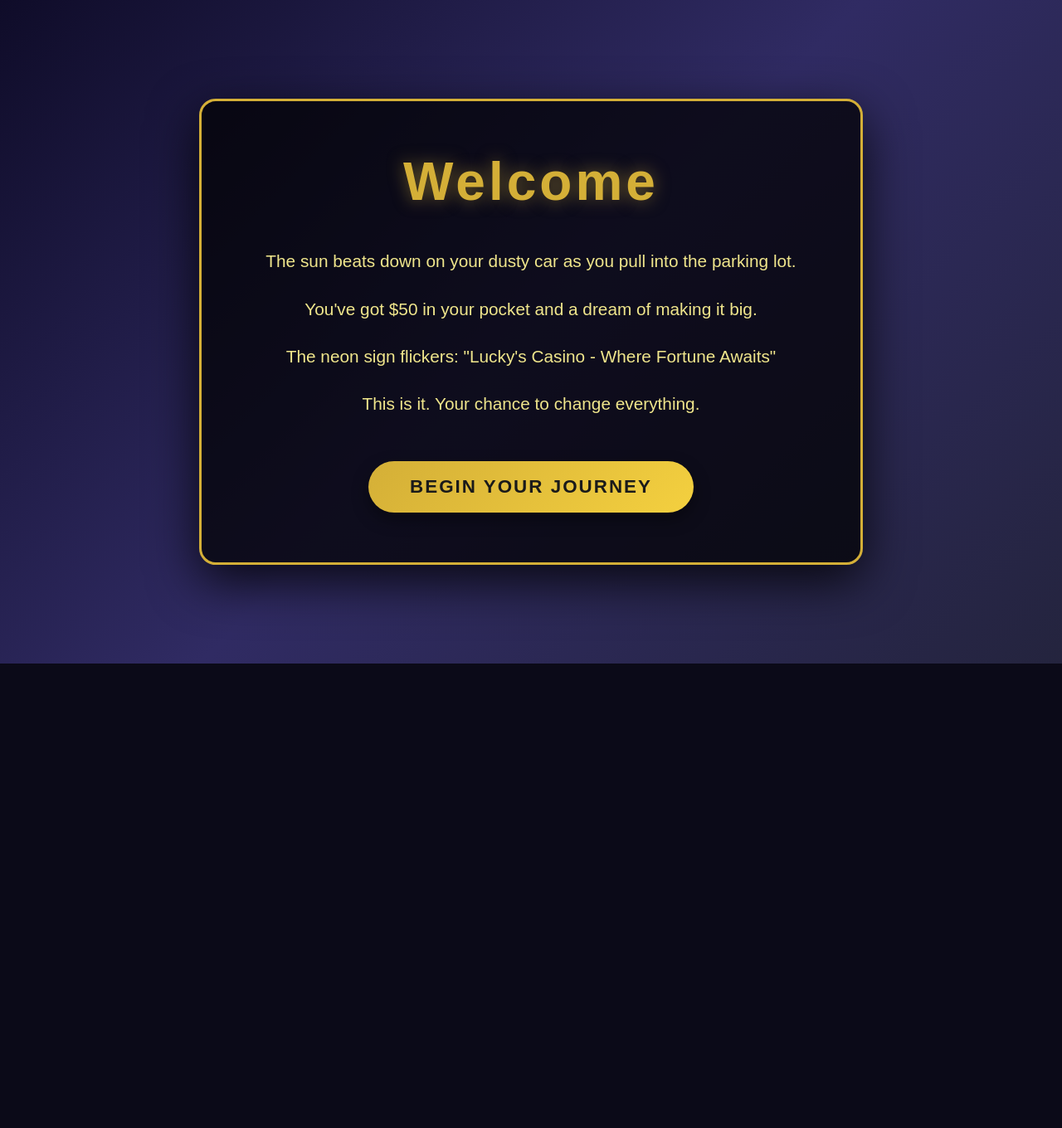
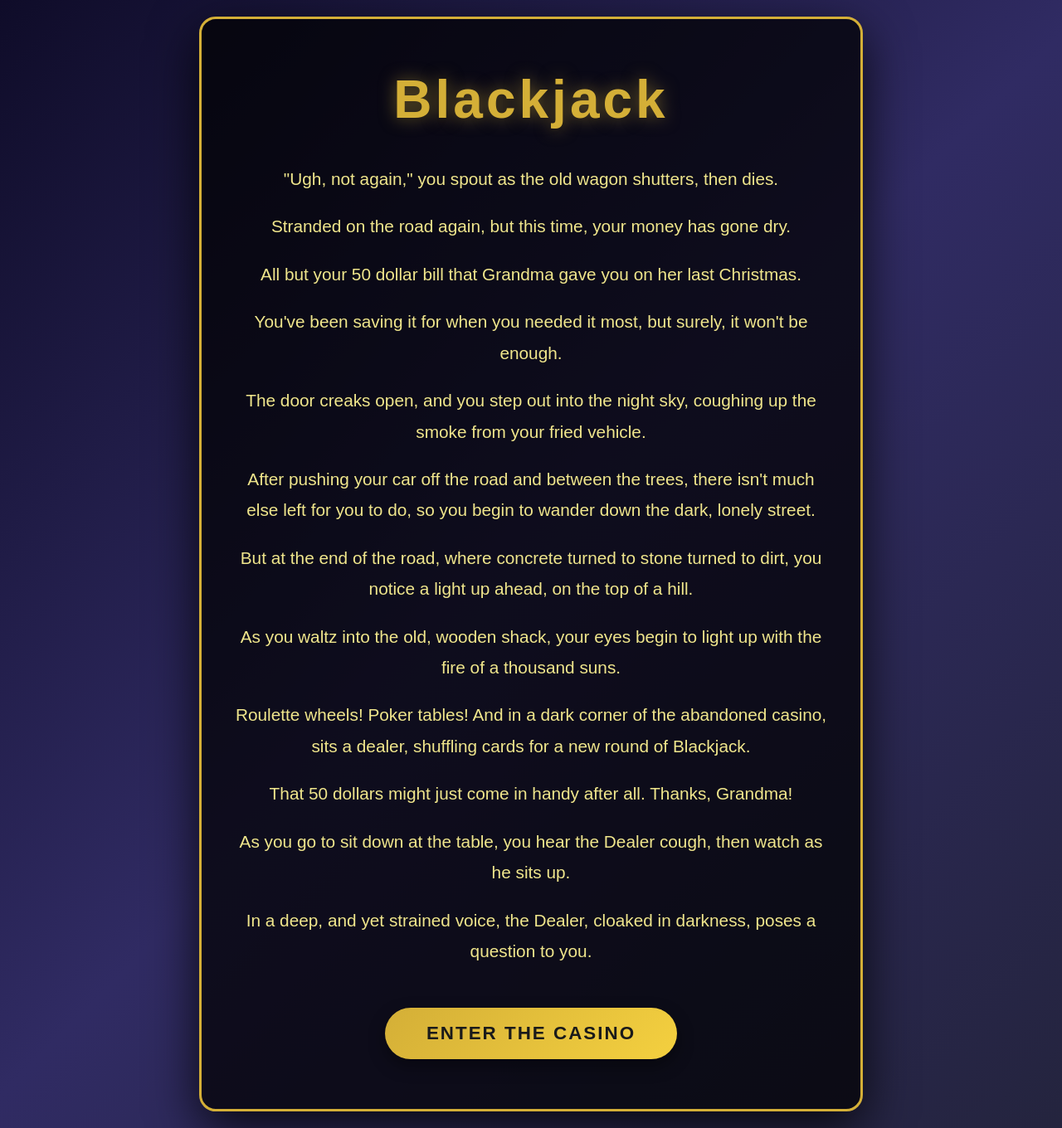
Before and after one commit to DylanEaton17/blackjackRewritten, a Flask app: page /intro in a window 1280 px wide. Shown: the whole page at 83% size. Before the commit the page ends 800 px from the top, so only its background shows below. Run offline with Flask 3, Linux system fonts and the light colour scheme.

Commit message:
Update intro with authentic opening dialogue from story.py
Co-authored-by: DylanEaton17 <143560039+DylanEaton17@users.noreply.github.com>

```diff
--- a/templates/intro.html
+++ b/templates/intro.html
@@ -10,15 +10,28 @@
     <div class="intro-container">
         <div class="intro-content" id="intro-content">
             <!-- Intro sequence will be displayed here -->
-            <h1 class="title">Welcome</h1>
+            <h1 class="title">Blackjack</h1>
             <div class="story-text" id="story-text">
-                <p>The sun beats down on your dusty car as you pull into the parking lot.</p>
-                <p>You've got $50 in your pocket and a dream of making it big.</p>
-                <p>The neon sign flickers: "Lucky's Casino - Where Fortune Awaits"</p>
-                <p>This is it. Your chance to change everything.</p>
+                <p>"Ugh, not again," you spout as the old wagon shutters, then dies.</p>
+                <p>Stranded on the road again, but this time, your money has gone dry.</p>
+                <p>All but your 50 dollar bill that Grandma gave you on her last Christmas.</p>
+                <p>You've been saving it for when you needed it most, but surely, it won't be enough.</p>
+                <p></p>
+                <p>The door creaks open, and you step out into the night sky, coughing up the smoke from your fried vehicle.</p>
+                <p>After pushing your car off the road and between the trees, there isn't much else left for you to do, so you begin to wander down the dark, lonely street.</p>
+                <p></p>
+                <p>But at the end of the road, where concrete turned to stone turned to dirt, you notice a light up ahead, on the top of a hill.</p>
+                <p></p>
+                <p>As you waltz into the old, wooden shack, your eyes begin to light up with the fire of a thousand suns.</p>
+                <p>Roulette wheels! Poker tables! And in a dark corner of the abandoned casino, sits a dealer, shuffling cards for a new round of Blackjack.</p>
+                <p>That 50 dollars might just come in handy after all. Thanks, Grandma!</p>
+                <p></p>
+                <p>As you go to sit down at the table, you hear the Dealer cough, then watch as he sits up.</p>
+                <p></p>
+                <p>In a deep, and yet strained voice, the Dealer, cloaked in darkness, poses a question to you.</p>
             </div>
             <div class="intro-buttons" id="intro-buttons">
-                <button class="btn btn-primary" id="start-journey-btn">Begin Your Journey</button>
+                <button class="btn btn-primary" id="start-journey-btn">Enter the Casino</button>
             </div>
         </div>
     </div>
```
